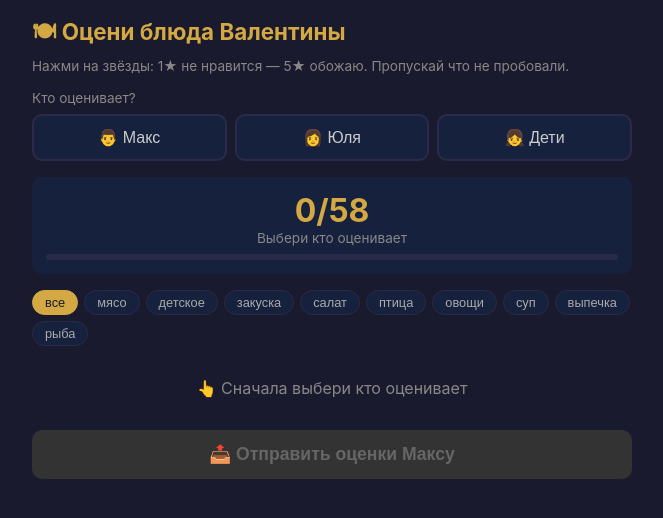
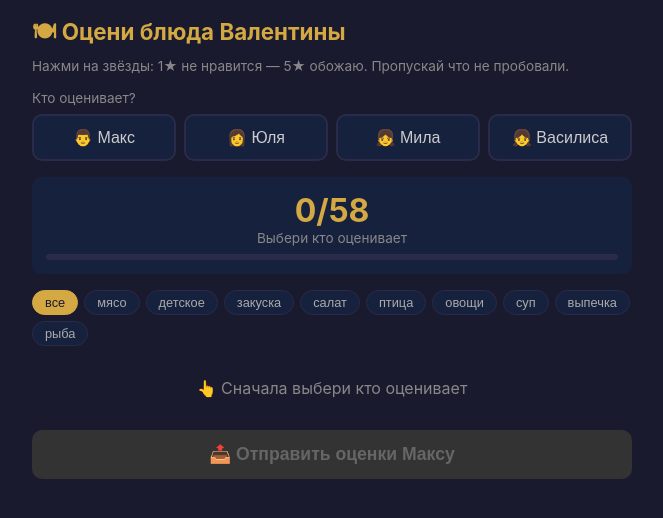
Before and after one commit to mkultraaaa/food-ratings, a plain HTML site: page index.html in a window 1280 px wide. Shown: the whole page, without its empty margins (308-971 px from the left). Drawn offline with Linux system fonts and the light colour scheme.

Commit message:
Split kids into Мила + Василиса

```diff
--- a/index.html
+++ b/index.html
@@ -114,7 +114,7 @@ const DISHES = [
   {id:58,name:"Хачапури",g:"",cat:"выпечка",n:1}
 ];
 
-const PEOPLE = ["Макс","Юля","Дети"];
+const PEOPLE = ["Макс","Юля","Мила","Василиса"];
 let currentPerson = null;
 let ratings = JSON.parse(localStorage.getItem('vr')||'{}');
 let activeCat = 'все';
@@ -122,7 +122,7 @@ let activeCat = 'все';
 function init(){
   // Who buttons
   document.getElementById('who').innerHTML = PEOPLE.map(p =>
-    `<button onclick="setPerson('${p}')" id="who-${p}">${p==='Дети'?'👧 Дети':p==='Юля'?'👩 Юля':'👨 Макс'}</button>`
+    `<button onclick="setPerson('${p}')" id="who-${p}">${{Макс:'👨 Макс',Юля:'👩 Юля',Мила:'👧 Мила',Василиса:'👧 Василиса'}[p]}</button>`
   ).join('');
   renderCats();
 }
```
